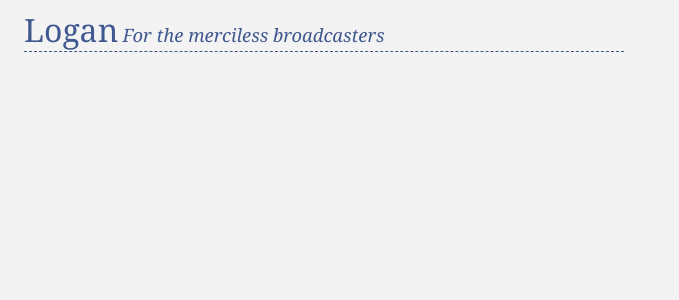
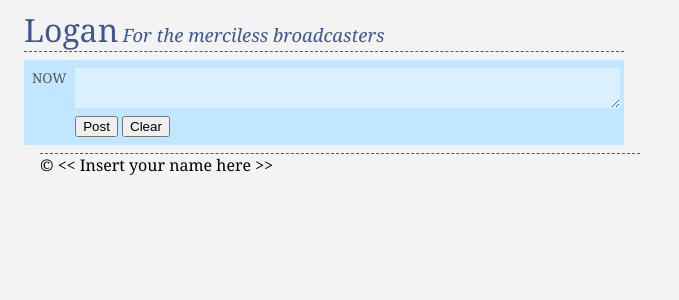
Before and after one commit to dmukhg/logan, a Django app: template templates/base.html in a window 1280 px wide. Shown: the top 300 px of the page, without its empty margins (0-679 px from the left). Run offline with Django 3.2, Linux system fonts and the light colour scheme; the template is opened without the code that fills it, so the values that code supplies are empty.

Commit message:
Separate templates into base and main-log-area

```diff
--- a/templates/base.html
+++ b/templates/base.html
@@ -10,5 +10,20 @@
       <h1 class="CL-dark-blue">Logan</h1>
       <h2 class="CL-dark-blue italic">For the merciless broadcasters</h2>
     </div>
+    <div class="page" id="log-area">
+      {% block log %}
+      {% endblock %}
+      <div class="log-form log-entry">
+        <span class="current-time-stamp log-time-stamp">NOW</span>
+        <form action="/" method="POST">
+          <input type="hidden" name="time" class="current-time-stamp"/>
+          <textarea name="what"></textarea>
+          <input type="submit" value="Post">
+          <input type="reset" value="Clear">
+        </form>
+      </div>
+    <div class="page" id="footer">
+      &copy; &lt;&lt; Insert your name here &gt;&gt;
+    </div>
   </body>
 </html>
```
Also changed, not shown: templates/log.html (added, +10 -0 lines).
